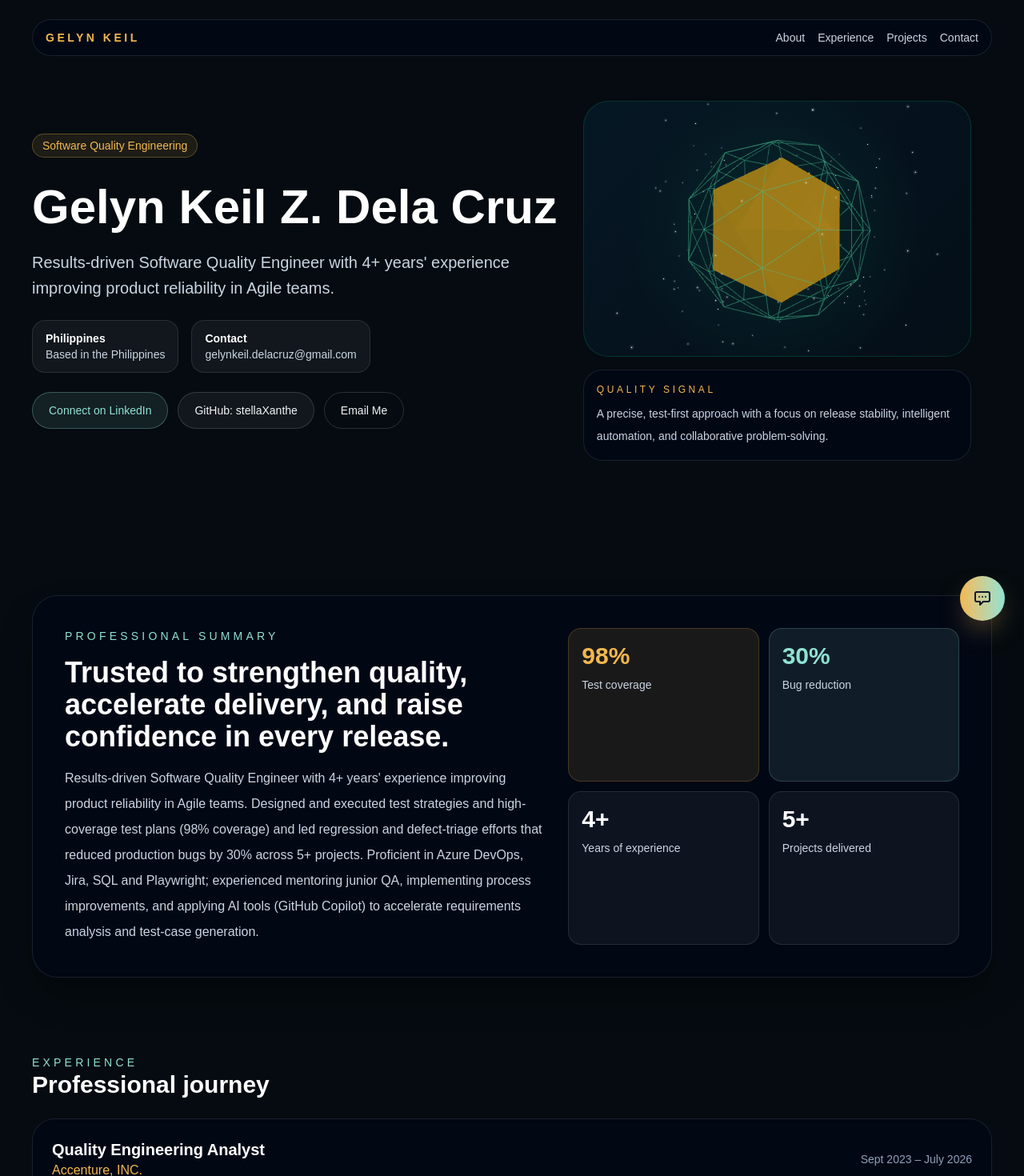
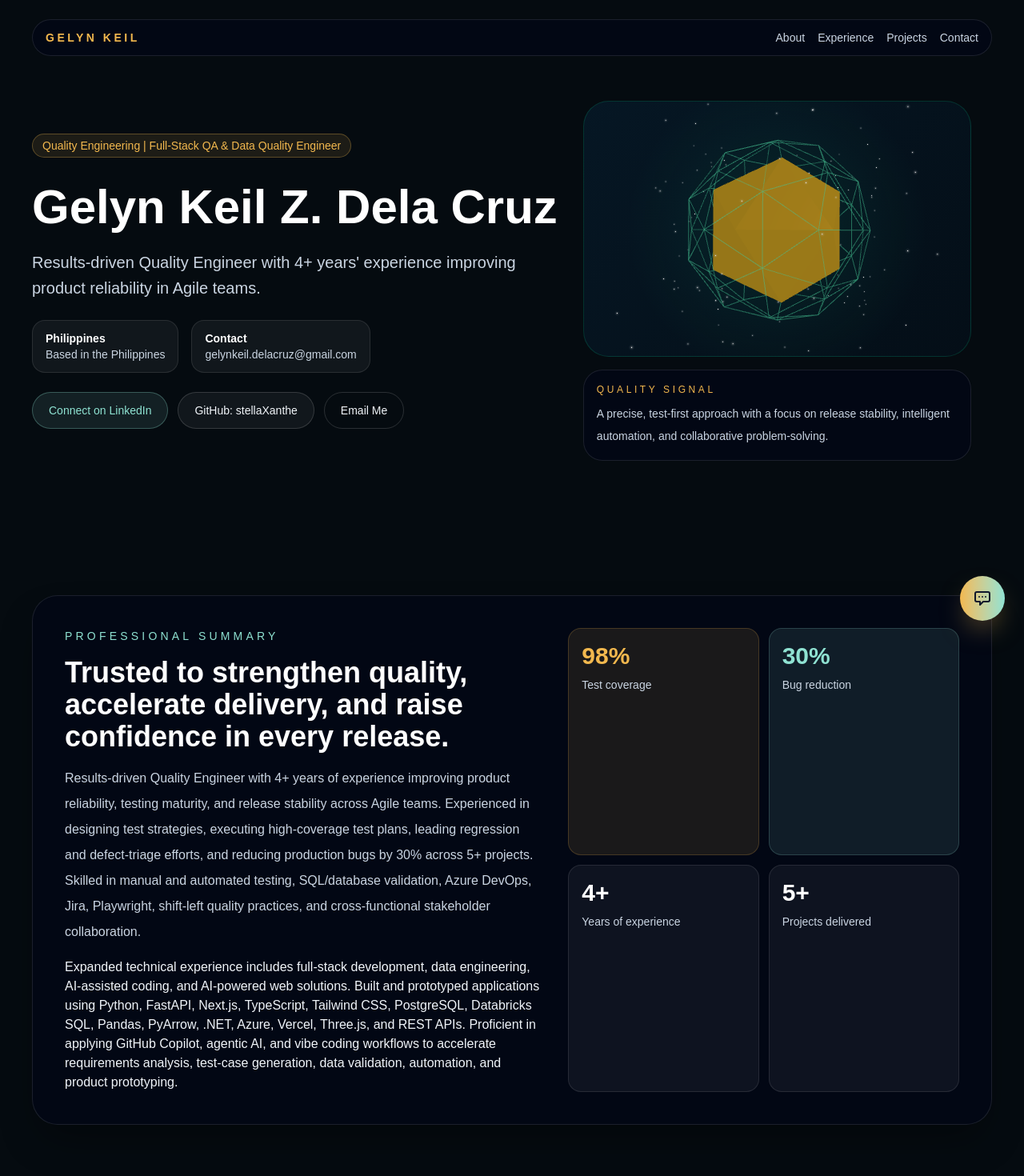
Before and after one commit to stellaXanthe/gelynkeil-portfolio, a Next.js app: page / in a window 1280 px wide. Shown: the top 1470 px of the page at 80% size. Built offline with nearby package versions, Linux system fonts and the light colour scheme.

Commit message:
modify prof sum

```diff
--- a/app/page.tsx
+++ b/app/page.tsx
@@ -159,14 +159,14 @@ export default function Home() {
         <section className="grid items-center gap-8 pb-16 pt-6 lg:grid-cols-[1.05fr_0.95fr] lg:pb-24">
           <div className="space-y-6">
             <span className="inline-flex rounded-full border border-[#f2b84e]/30 bg-[#f2b84e]/10 px-3 py-1 text-sm font-medium text-[#f2b84e]">
-              Software Quality Engineering
+              Quality Engineering | Full-Stack QA & Data Quality Engineer
             </span>
             <div className="space-y-4">
               <h1 className="text-3xl font-semibold leading-tight text-white sm:text-4xl lg:text-5xl xl:text-6xl whitespace-nowrap">
                 Gelyn Keil Z. Dela Cruz
               </h1>
               <p className="max-w-2xl text-lg leading-8 text-slate-300 sm:text-xl">
-                Results-driven Software Quality Engineer with 4+ years&apos; experience improving product reliability in Agile teams.
+                Results-driven Quality Engineer with 4+ years&apos; experience improving product reliability in Agile teams.
               </p>
             </div>
             <div className="flex flex-wrap gap-4 text-sm text-slate-300">
@@ -216,8 +216,12 @@ export default function Home() {
                   Trusted to strengthen quality, accelerate delivery, and raise confidence in every release.
                 </h2>
                 <p className="max-w-2xl text-base leading-8 text-slate-300">
-                  Results-driven Software Quality Engineer with 4+ years&apos; experience improving product reliability in Agile teams. Designed and executed test strategies and high-coverage test plans (98% coverage) and led regression and defect-triage efforts that reduced production bugs by 30% across 5+ projects. Proficient in Azure DevOps, Jira, SQL and Playwright; experienced mentoring junior QA, implementing process improvements, and applying AI tools (GitHub Copilot) to accelerate requirements analysis and test-case generation.
-                </p>
+                  Results-driven Quality Engineer with 4+ years of experience improving product reliability, testing maturity, and release stability across Agile teams. Experienced in designing test strategies, executing high-coverage test plans, leading regression and defect-triage efforts, and reducing production bugs by 30% across 5+ projects. Skilled in manual and automated testing, SQL/database validation, Azure DevOps, Jira, Playwright, shift-left quality practices, and cross-functional stakeholder collaboration.
+                  </p>
+                  <p>
+                    Expanded technical experience includes full-stack development, data engineering, AI-assisted coding, and AI-powered web solutions. Built and prototyped applications using Python, FastAPI, Next.js, TypeScript, Tailwind CSS, PostgreSQL, Databricks SQL, Pandas, PyArrow, .NET, Azure, Vercel, Three.js, and REST APIs. Proficient in applying GitHub Copilot, agentic AI, and vibe coding workflows to accelerate requirements analysis, test-case generation, data validation, automation, and product prototyping.
+                  </p>
+
               </div>
               <div className="grid gap-3 sm:grid-cols-2">
                 <div className="rounded-2xl border border-[#f2b84e]/20 bg-[#f2b84e]/10 p-4">
```
